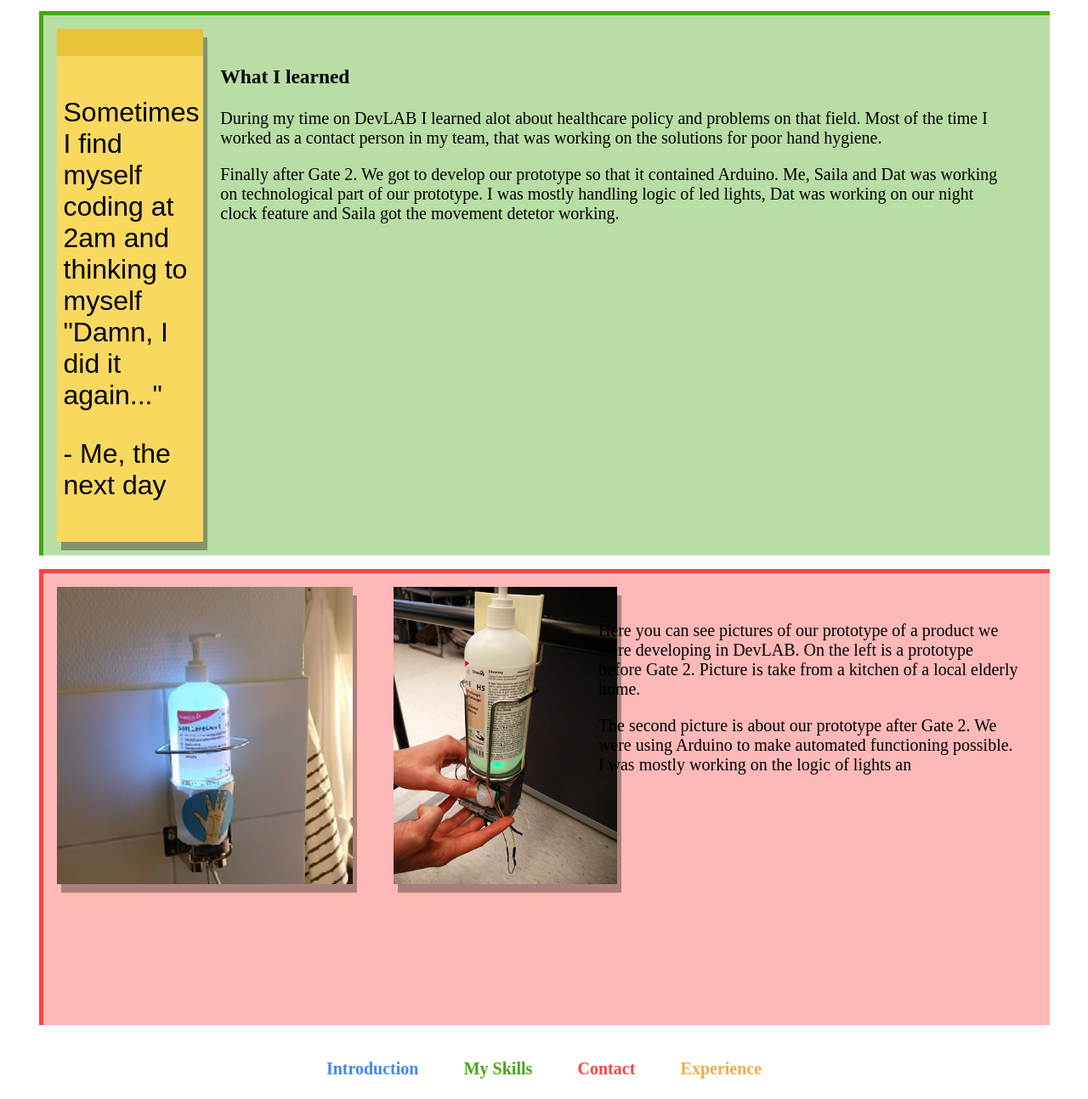
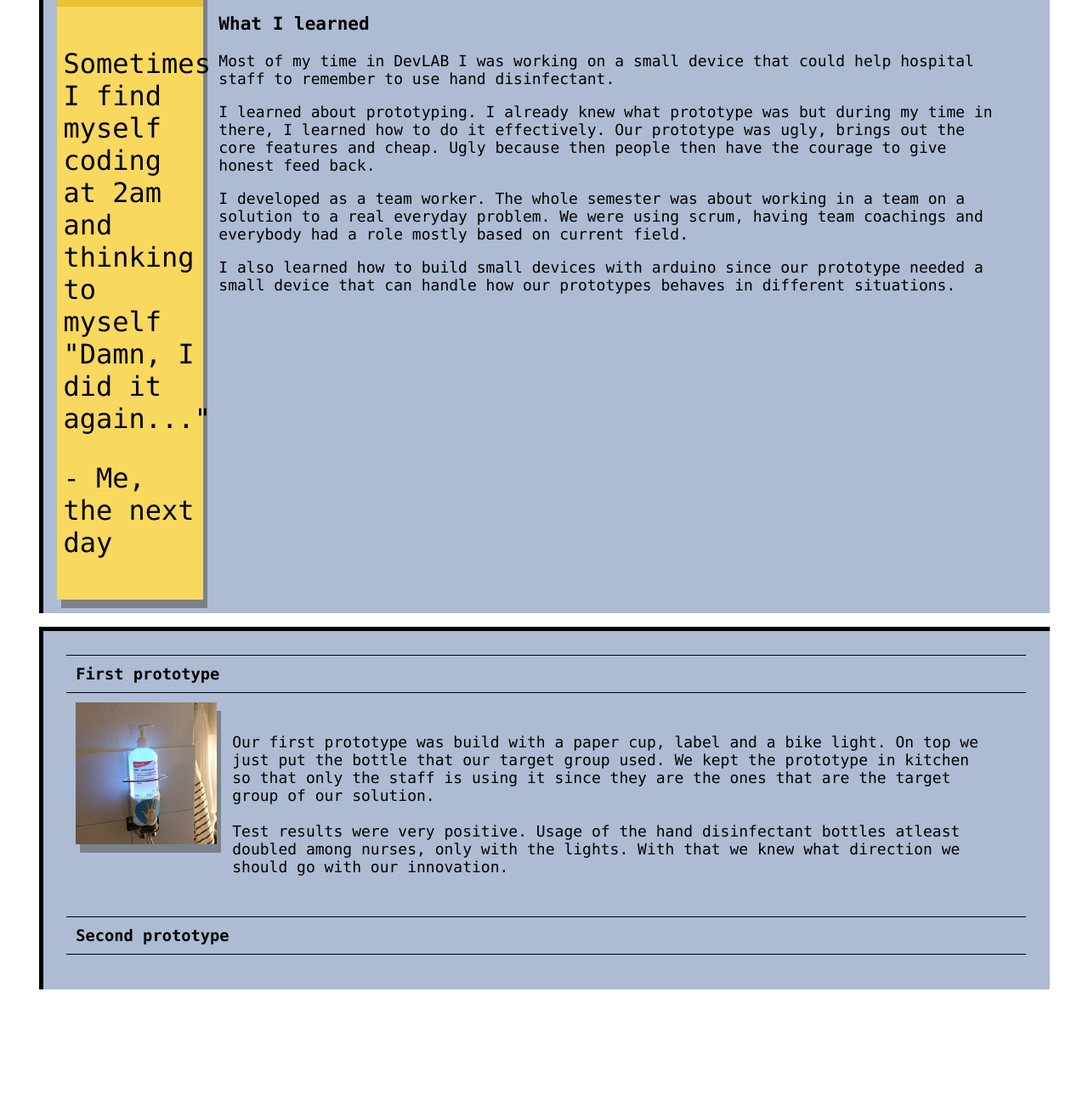
Before and after one commit to TheJanne/ePortfolio, a plain HTML site: page index.html in a window 1280 px wide. Shown: the part 506-1800 px from the top of the page at 85% size. After the commit the page ends 1687 px from the top, so only its background shows below. Drawn offline with nearby package versions, Linux system fonts and the light colour scheme.

Commit message:
Added Jquery UI for prototype displaying.

```diff
--- /dev/null
+++ b/css/accordion.css
@@ -0,0 +1,23 @@
+#protoAccordion {
+    padding: 1%;
+}
+
+#protoAccordion > h3 {
+    background: #adbcd3;
+    padding: 1%;
+    margin: 0;
+    border-top: 1px solid black;
+    border-bottom: 1px solid black;
+}
+
+#protoAccordion > h3:hover{
+    cursor: pointer;
+    color: #eefc9c;
+}
+
+#protoAccordion > div {
+    background: #adbcd3;
+    margin: 0;
+    padding: 1%;
+
+}
--- a/css/sections.css
+++ b/css/sections.css
@@ -1,19 +1,16 @@
-/* Section divs */
-#introduction   { background: #4286f460; border-color: #4286f4 }
-#skills         { background: #44a81260; border-color: #44a812 }
-#contact        { background: #ff424260; border-color: #ff4242 }
-
 /* Widgets */
 .contentWrap {
     display: flex;
 }
 
 section{
+    background: #adbcd3;
+    border-color: black;
     border-top: 5px solid;
     border-left: 5px solid;
     width: 90%;
     height: auto;
-    min-height: 370px;
+    min-height: 390px;
     padding: 1em;
     margin: 1em auto;
 }
@@ -27,7 +24,7 @@ article {
     width: 80%;
     margin: 0.5em;
     padding: 0.5em;
-    font-size: 20px;
+    font-size: 18px;
 }
 
 #greeting{
--- a/css/styling.css
+++ b/css/styling.css
@@ -1,33 +1,6 @@
-header{
-    text-align: center;
-    padding: 1.5em;
-}
-
-a {
-    text-decoration: none;
-    margin: 2%;
-    font-size: 20px;
-    font-weight: bold;
-}
-
 p, h1, h3{
     color: black;
-}
-
-#introductionButton {
-    color: #4286f4;
-}
-
-#skillButton {
-    color: #44a812;
-}
-
-#contactButton {
-    color: #ff4242;
-}
-
-#experienceButton {
-    color: #f4ac41;
+    font-family: "Lucida Console", Monaco, monospace;
 }
 
 body {
--- a/index.html
+++ b/index.html
@@ -3,23 +3,19 @@
   <head>
     <title>Portfolio</title>
     <script src="https://code.jquery.com/jquery-3.3.1.min.js" integrity="sha256-FgpCb/KJQlLNfOu91ta32o/NMZxltwRo8QtmkMRdAu8=" crossorigin="anonymous"></script>
+    <script src="https://code.jquery.com/ui/1.12.0/jquery-ui.min.js" integrity="sha256-eGE6blurk5sHj+rmkfsGYeKyZx3M4bG+ZlFyA7Kns7E=" crossorigin="anonymous"></script>
     <script src="https://cdn.jsdelivr.net/npm/typed.js@2.0.9"></script>
     <script src="js/introductionTyper.js" type="text/javascript"></script>
+    <script src="js/prototypeAccordion.js" type="text/javascript"></script>
     <link href="css/styling.css" type="text/css" rel="stylesheet" />
     <link href="css/sections.css" type="text/css" rel="stylesheet" />
+    <link href="css/accordion.css" type="text/css" rel="stylesheet" />
     <link rel="stylesheet" href="https://cdnjs.cloudflare.com/ajax/libs/font-awesome/4.7.0/css/font-awesome.min.css">
     <meta charset="UTF-8">
   </head>
 
   <body>
-    <header>
-      <a id="introductionButton" href="#introduction">Introduction</a>
-      <a id="skillButton" href="#skills">My Skills</a>
-      <a id="contactButton" href="#contact">Contact</a>
-      <a id="experienceButton" href="#experience">Experience</a>
-    </header>
-
-    <section id="introduction">
+    <section>
       <div class="contentWrap">
         <aside>
           <img id="pictureOfMe" src="images/Minä.png"/>
@@ -43,7 +39,7 @@
       <div><p id="greeting"></p></div>
     </section>
 
-    <section id="skills">
+    <section>
     <div class="contentWrap">
       <aside id="programmingThought">
         <p>Sometimes I find myself coding at 2am and thinking to myself "Damn, I did it again..."</p>
@@ -52,41 +48,56 @@
       <article>
         <h1>What I learned</h1>
         <p>
-          During my time on DevLAB I learned alot about healthcare policy and problems on that field.
-          Most of the time I worked as a contact person in my team, that was working on the solutions for
-          poor hand hygiene.
+          Most of my time in DevLAB I was working on a small device that could help hospital staff to remember to use hand disinfectant.
         </p>
         <p>
-          Finally after Gate 2. We got to develop our prototype so that it contained Arduino.
-          Me, Saila and Dat was working on technological part of our prototype.
-          I was mostly handling logic of led lights, Dat was working on our night clock feature
-          and Saila got the movement detetor working.
+          I learned about prototyping.
+          I already knew what prototype was but during my time in there, I learned how to do it effectively.
+          Our prototype was ugly, brings out the core features and cheap.
+          Ugly because then people then have the courage to give honest feed back.
+        </p>
+        <p>
+          I developed as a team worker. The whole semester was about working in a team on a solution to a real everyday problem.
+          We were using scrum, having team coachings and everybody had a role mostly based on current field.
+        </p>
+        <p>
+          I also learned how to build small devices with arduino since our prototype needed a small device that can handle
+          how our prototypes behaves in different situations.
         </p>
       </article>
     </div>
     </section>
 
-   <section id="contact">
-    <div class="contentWrap">
-      <div id="protoImageWrap">
-      <img src="images/firstproto.jpg"/>
-      <img src="images/secondproto.jpg"/>
+   <section>
+    <div id="protoAccordion">
+
+      <h3> First prototype </h3>
+      <div class="contentWrap">
+        <aside><img src="images/firstproto.jpg"/></aside>
+        <article><p>
+          Our first prototype was build with a paper cup, label and a bike light. On top we just put the
+          bottle that our target group used. We kept the prototype in kitchen so that only the staff is using
+          it since they are the ones that are the target group of our solution.<br/><br/>
+          Test results were very positive. Usage of the hand disinfectant bottles atleast doubled among
+          nurses, only with the lights. With that we knew what direction we should go with our innovation.
+        </p></article>
       </div>
 
-    <article style="width: 50%;">
-      <p>Here you can see pictures of our prototype of a product we were developing in DevLAB.
-      On the left is a prototype before Gate 2. Picture is take from a kitchen of a local elderly home.</p>
-      <p>The second picture is about our prototype after Gate 2. We were using Arduino to make automated
-      functioning possible. I was mostly working on the logic of lights an</p>
-    </article>
+      <h3>Second prototype</h3>
+      <div class="contentWrap">
+        <aside><img src="images/secondproto.jpg"/></aside>
+        <article><p>
+          Our second prorotype finally had some automation. We used arduino to build a small device and we
+          put it inside our prototype. It had a motion detecting sensor, night clock, a RGB-led and
+          ofcourse the code in arduino to run it. It was very interesting to build and I learned how
+          to build small devices.<br/>
+
+          But we had a problem with it, Arduino itself uses alot of battery. When we went to check on
+          the prototype after it was being tested for 24 hours in a elderly home kitchen, it was out
+          of battery always.
+        <p></article>
+      </div>
+
     </div>
-    </section>
-
-    <header>
-      <a id="introductionButton" href="#introduction">Introduction</a>
-      <a id="skillButton" href="#skills">My Skills</a>
-      <a id="contactButton" href="#contact">Contact</a>
-      <a id="experienceButton" href="#experience">Experience</a>
-    </header>
-  </body>
+  </section>
 </html>
--- /dev/null
+++ b/js/prototypeAccordion.js
@@ -0,0 +1,3 @@
+$(document).ready(function() {
+    $("#protoAccordion").accordion();
+});
```
